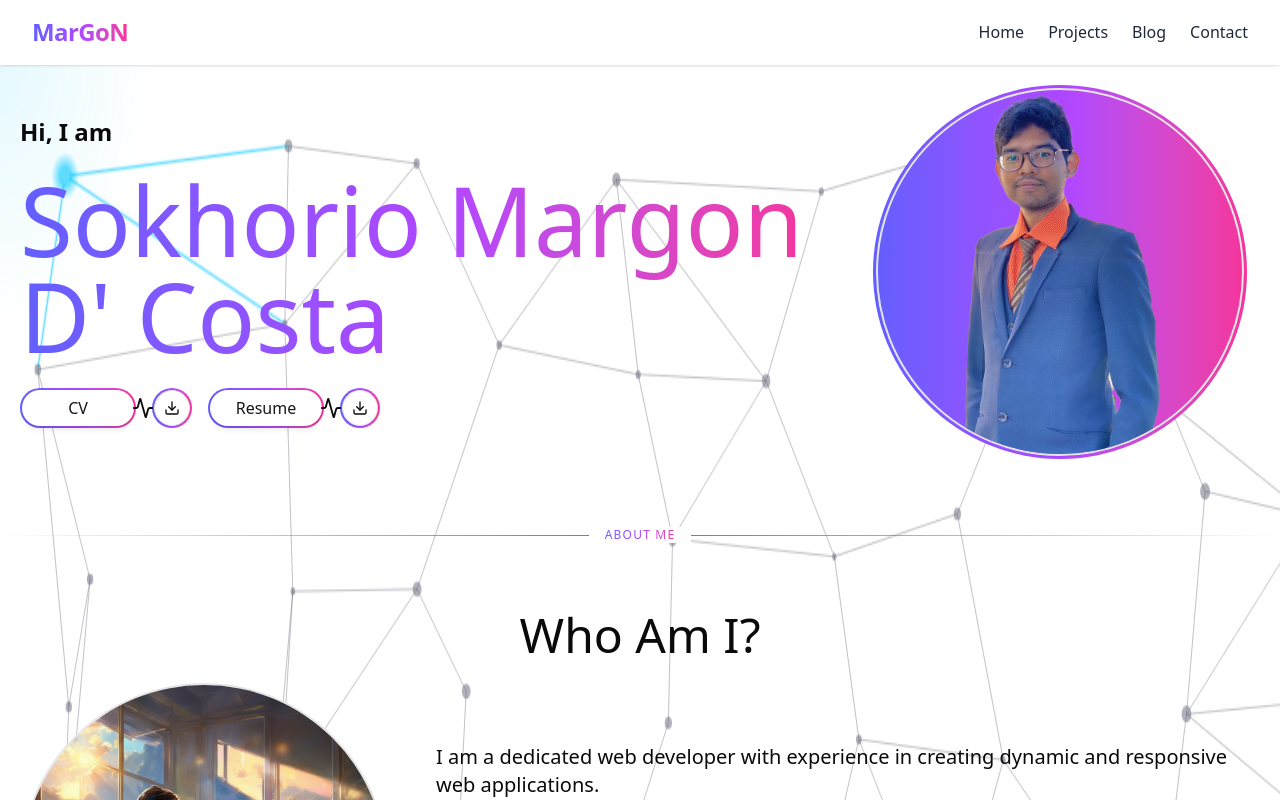
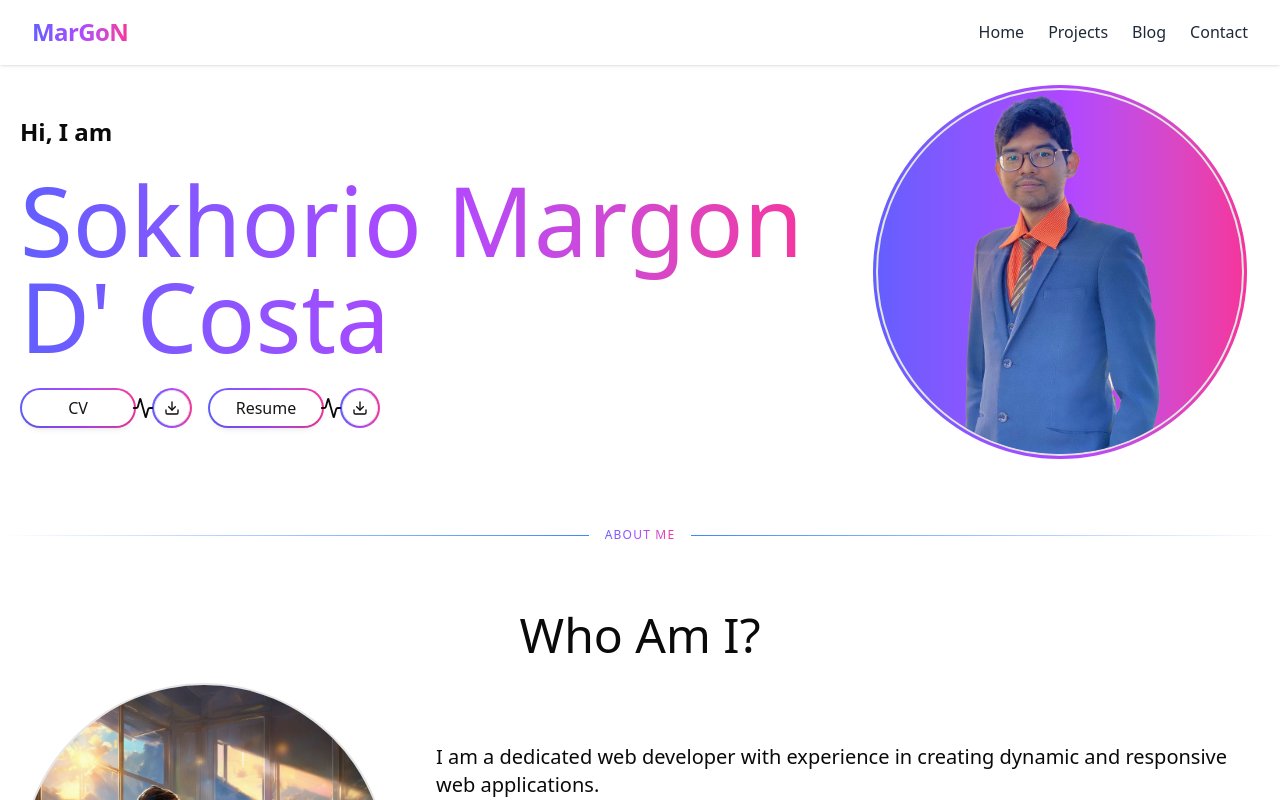
Before and after one commit to Marg0n/next-level-portfolio, a Next.js app: page / in a window 1280 px wide. Shown: the top 800 px of the page. Built offline with nearby package versions, Linux system fonts and the light colour scheme.

Commit message:
Fix: Fixed motion error. Modify: commented motion bg from Home.

```diff
--- a/src/components/modules/home/LandingPageContent.tsx
+++ b/src/components/modules/home/LandingPageContent.tsx
@@ -6,7 +6,7 @@ import Hero from "@/components/modules/home/Hero";
 import About from "@/components/modules/home/About";
 import { LabelDivider } from "@/components/shared/divider/Dividers";
 // import StarfieldWarp from "@/components/shared/motion/StarfieldWarp";
-import CircuitBoard from "@/components/shared/motion/CircuitBoard";
+// import CircuitBoard from "@/components/shared/motion/CircuitBoard";
 import Experience from "./Experience";
 
 const LandingPageContent = () => {
@@ -15,7 +15,7 @@ const LandingPageContent = () => {
   return (
     <div className="min-h-max w-full flex flex-col items-center justify-center space-y-6 overflow-x-hidden ">
       {/* components */}
-      <CircuitBoard>
+      {/* <CircuitBoard> */}
         <div className="mb-6">
           <Hero />
           <LabelDivider label="About Me" data-aos="fade-down"/>
@@ -23,7 +23,7 @@ const LandingPageContent = () => {
           <LabelDivider label="Recent Work Experiences" data-aos="fade-down"/>
           <Experience/>
         </div>
-      </CircuitBoard>
+      {/* </CircuitBoard> */}
     </div>
   );
 };
--- a/src/components/shared/cards/HoverAnimatedCards.tsx
+++ b/src/components/shared/cards/HoverAnimatedCards.tsx
@@ -104,8 +104,6 @@ export const AnimatedCardZoomInWithDesc: React.FC<CustomCardProps> = ({
 
 export const AnimatedCardHoverButtonWithPic: React.FC<CustomCardProps> = ({
   description=``,
-  // icon,
-  // handleAnything,
   className = ``,
   image,
   title,
--- a/src/components/shared/motion/StarfieldWarp.tsx
+++ b/src/components/shared/motion/StarfieldWarp.tsx
@@ -1,5 +1,4 @@
 /* eslint-disable @typescript-eslint/no-explicit-any */
-/* eslint-disable @typescript-eslint/no-unused-vars */
 import {useRef, useEffect, useState} from "react";
 
 type Star = {
```
